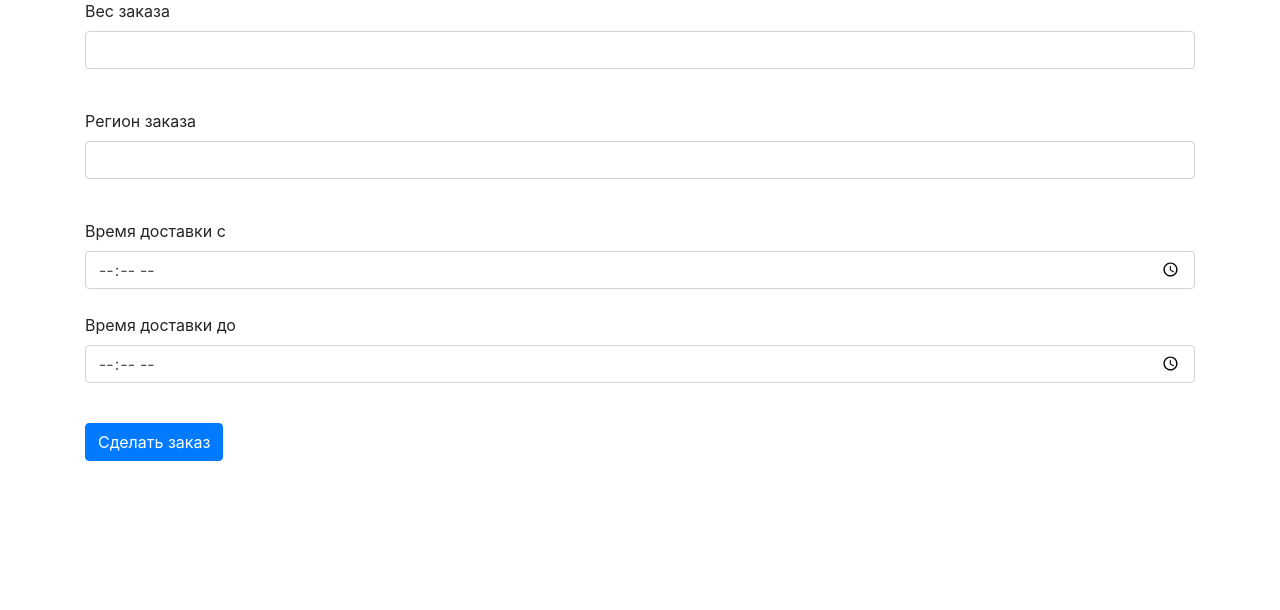
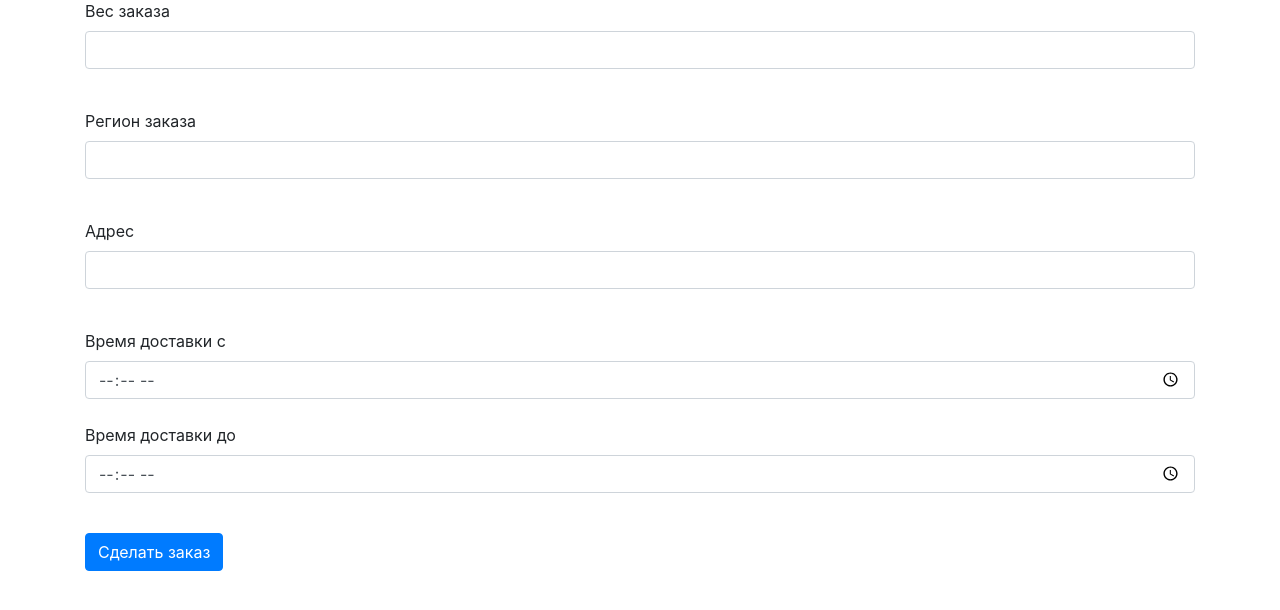
Before and after one commit to mishajirx/RostovExpress, a Flask app: page /orders in a window 1280 px wide. Shown: the part 131-741 px from the top of the page. Run offline with Flask 2, Linux system fonts and the light colour scheme; a user stored in the database is signed in; some libraries are stand-ins or nearby versions.

Commit message:
Added address to an order

```diff
--- a/data/orders.py
+++ b/data/orders.py
@@ -10,6 +10,8 @@ class Order(SqlAlchemyBase):
     region = sqlalchemy.Column(sqlalchemy.Integer, nullable=True)
     orders_courier = sqlalchemy.Column(sqlalchemy.Integer, sqlalchemy.ForeignKey('couriers.id'))
     user_id = sqlalchemy.Column(sqlalchemy.Integer, sqlalchemy.ForeignKey("users.id"))
+    address = sqlalchemy.Column(sqlalchemy.String, nullable=True)
     complete_time = sqlalchemy.Column(sqlalchemy.String, nullable=True, default='')
+
     sqlalchemy.orm.relation('User')
     sqlalchemy.orm.relation('Courier')
--- a/forms/new_order.py
+++ b/forms/new_order.py
@@ -6,6 +6,7 @@ from wtforms.validators import DataRequired
 class MakeOrderForm(FlaskForm):
     weight = FloatField('Вес заказа', validators=[DataRequired("Неверный формат веса")])
     region = IntegerField('Регион заказа', validators=[DataRequired(message="Неверный формат региона")])
+    address = StringField('Адрес', validators=[DataRequired(message="Введите адрес")])
     workhours_start = TimeField("Время доставки с",
                                 validators=[DataRequired(message="Неверный формат времени начала")])
     workhours_end = TimeField("Время доставки до",
--- a/main.py
+++ b/main.py
@@ -464,7 +464,7 @@ def add_orders():
         req_json.append({'order_id': max(already_in_base + [0]) + 1, 'weight': form.weight.data,
                          'region': form.region.data,
                          'delivery_hours': [parse_time(form.workhours_start.data) + '-' + parse_time(
-                             form.workhours_end.data)]})
+                             form.workhours_end.data)],})
         # print(req_json[0]['delivery_hours'])
         for order_info in req_json:
             flag = False
@@ -490,6 +490,7 @@ def add_orders():
             order.region = order_info['region']
             order.orders_courier = 0
             order.user_id = current_user.id
+            order.address = form.address.data
             for i in list(order_info['delivery_hours']):
                 dh = DH()
                 dh.order_id = order.id
--- a/templates/new_order.html
+++ b/templates/new_order.html
@@ -23,6 +23,15 @@
     {% endfor %}
     </p>
     <p>
+        {{ form.address.label }}<br>
+        {{ form.address(class="form-control") }}<br>
+        {% for error in form.address.errors %}
+    <p class="alert alert-danger" role="alert">
+        {{ error }}
+    </p>
+    {% endfor %}
+    </p>
+    <p>
         {{ form.workhours_start.label }}<br>
         {{ form.workhours_start(class="form-control") }}<br>
 
```
Also changed, not shown: db/couriers.db.
